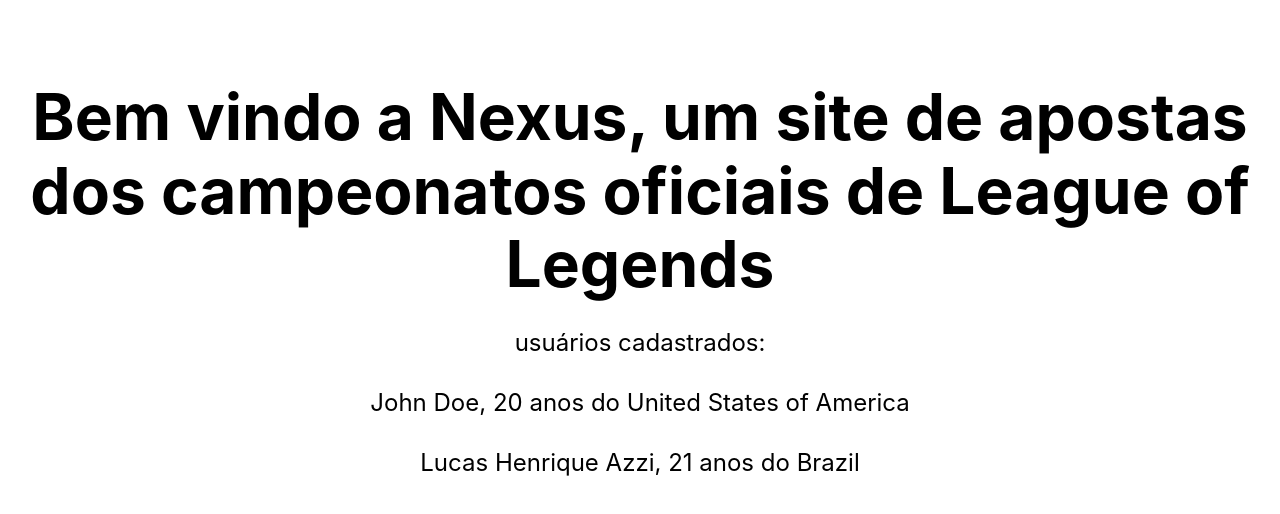
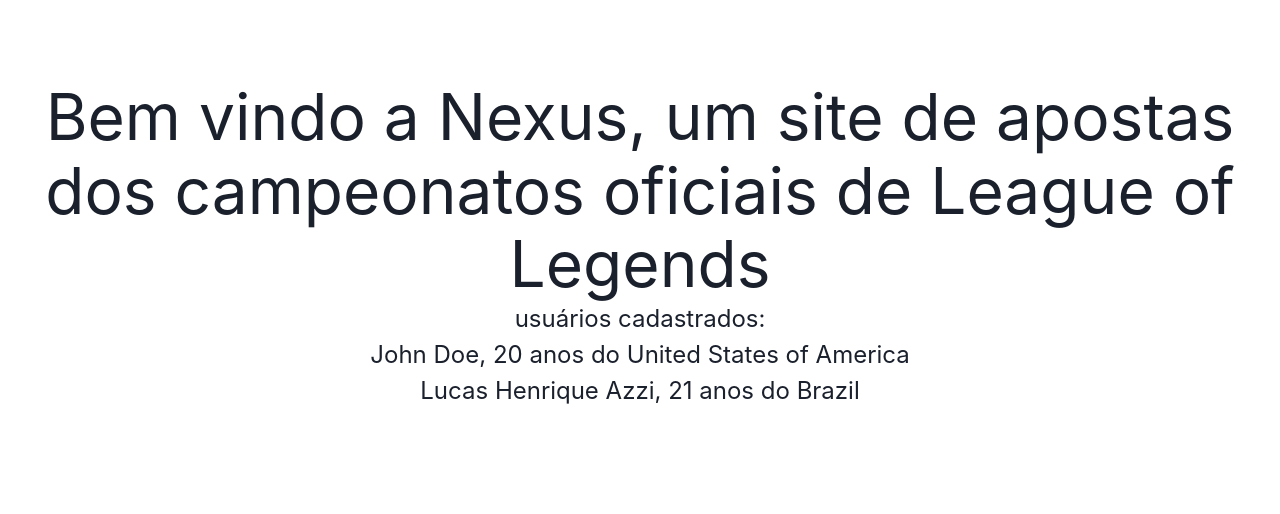
Before and after one commit to Densatho/INexus, a Next.js app: page /teste in a window 1280 px wide. Shown: the top 514 px of the page. Built offline with nearby package versions, Linux system fonts and the light colour scheme.

Commit message:
ChakraUI

```diff
--- a/pages/_app.js
+++ b/pages/_app.js
@@ -2,7 +2,11 @@
 import { ChakraProvider } from "@chakra-ui/react";
 
 function MyApp({ Component, pageProps }) {
-  return <Component {...pageProps} />;
+  return (
+    <ChakraProvider>
+      <Component {...pageProps} />
+    </ChakraProvider>
+  );
 }
 
 export default MyApp;
```
